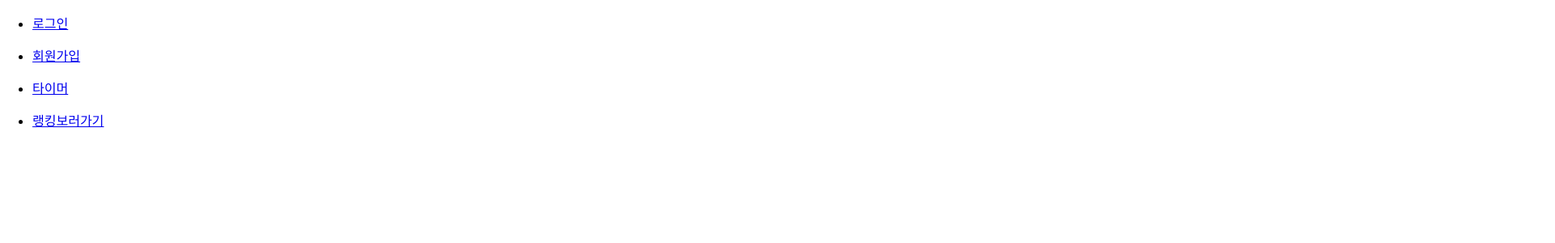
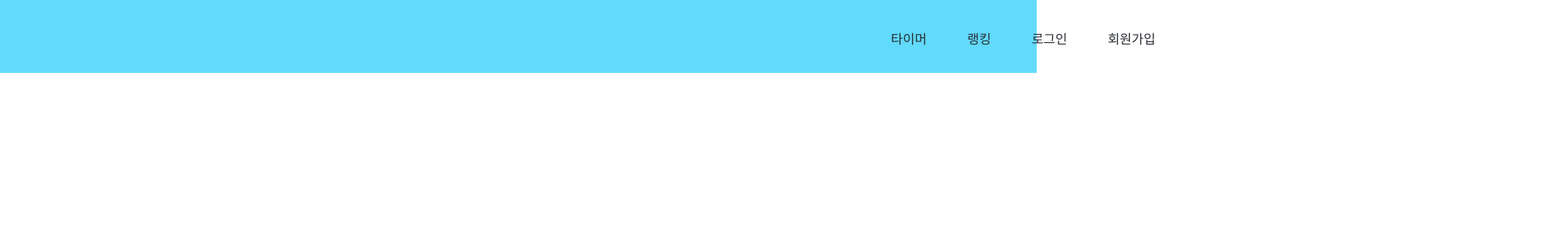
Before and after one commit to OgongSii/OgongSii_FrontEnd_V1, a React (Create React App) app: page / in a window 1280 px wide. Shown: the top 300 px of the page at 81% size, 1920 px wide, since content can reach past the window. Built offline with nearby package versions, Linux system fonts and the light colour scheme.

Commit message:
배너 미완성 커밋 ㅈㄴ 안됨

```diff
--- a/package.json
+++ b/package.json
@@ -14,6 +14,7 @@
     "react-dom": "^18.2.0",
     "react-router-dom": "^6.3.0",
     "react-scripts": "5.0.1",
+    "styled-component": "^2.8.0",
     "styled-components": "^5.3.6",
     "web-vitals": "^2.1.4"
   },
--- a/src/App.css
+++ b/src/App.css
@@ -36,3 +36,23 @@
     transform: rotate(360deg);
   }
 }
+
+.header{
+  height: 90px;
+  background-color: #61dafb;
+}
+
+.position{
+  display: flex;
+  position: relative;
+  left:1100px;
+  top:35px;
+}
+
+.line{
+  text-decoration: none;
+  color:#282c34;
+}
+.line:hover{
+  color:aliceblue;
+}
--- /dev/null
+++ b/src/Banner.js
@@ -0,0 +1,27 @@
+import { Link } from "react-router-dom";
+import styled from "styled-components";
+import './App.css';
+const Li=styled.li`
+    list-style-type : none;
+    margin-right:50px;
+`;
+export default function Banner(){
+    return(
+    <div className="header">
+        <div className="position">
+            <Li>
+                <Link to='./timer' className="line">타이머</Link>
+            </Li>
+            <Li>
+                <Link to='./rank' className="line">랭킹</Link>
+            </Li>
+            <Li>
+                <Link to='./login' className="line">로그인</Link>
+            </Li>
+            <Li>
+                <Link to='./join' className="line">회원가입</Link>
+            </Li>
+        </div>
+    </div>
+    );
+}
--- a/src/Home.js
+++ b/src/Home.js
@@ -1,28 +1,15 @@
 import { Link } from "react-router-dom";
+import styled from "styled-components";
+import './App.css';
+import Banner from "./Banner";
+
+const Li=styled.li`
+    list-style-type : none;
+    margin-right:50px;
+`;
 
 export default function Home(){
     return(
-        <div>
-            <ul>
-                <li>
-                    <Link to='./login'>로그인</Link>
-                </li>
-            </ul>
-            <ul>
-                <li>
-                    <Link to='./join'>회원가입</Link>
-                </li>
-            </ul>
-            <ul>
-                <li>
-                    <Link to='./timer'>타이머</Link>
-                </li>
-            </ul>
-            <ul>
-                <li>
-                    <Link to='./rank'>랭킹보러가기</Link>
-                </li>
-            </ul>
-        </div>
+        <Banner/>
     );
 }
--- a/src/pages/Join.jsx
+++ b/src/pages/Join.jsx
@@ -1,6 +1,7 @@
 import { useCallback, useState } from "react";
 import styled from "styled-components";
 import axios from "axios";
+import Banner from "../Banner";
 const Bg = styled.div`
   width: 100%;
   height: 100vh;
--- a/src/pages/Ranking.jsx
+++ b/src/pages/Ranking.jsx
@@ -1,6 +1,7 @@
 import axios from "axios";
 import { useCallback, useState } from "react";
 import styled from "styled-components";
+import Banner from "../Banner";
 const Bg = styled.div`
   width: 100%;
   height: 100vh;
@@ -32,6 +33,7 @@ export default function Ranking() {
     },[overtime,cnt]);
   return (
     <div>
+      <Banner/>
       <Bg>
         <Form>
           {/*action="/record" method="post"*/}
--- a/src/pages/Timer.jsx
+++ b/src/pages/Timer.jsx
@@ -1,6 +1,7 @@
 import styled from 'styled-components';
 import React, { useCallback, useEffect, useRef, useState } from 'react';
 import './Timer.css';
+import Banner from '../Banner';
 
 const BackGround=styled.div`
     width: 100%;
@@ -93,6 +94,8 @@ export default function Timer(){
     useEffect(timer, [count]);
 
     return(
+        <div>
+        <Banner/>
         <BackGround>
             <WhiteBar>
                 <TextSet>
@@ -108,5 +111,6 @@ export default function Timer(){
                 </TextSet>
             </WhiteBar>
         </BackGround>
+        </div>
     )
 }
```
Also changed, not shown: 1 other file (tests, documents, lock files or other folders).
